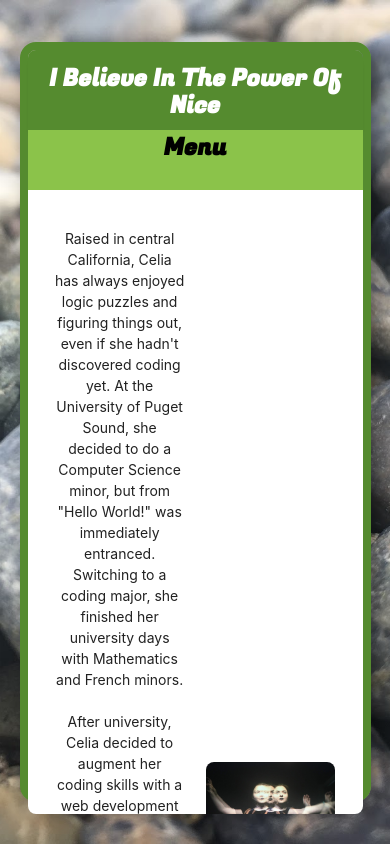
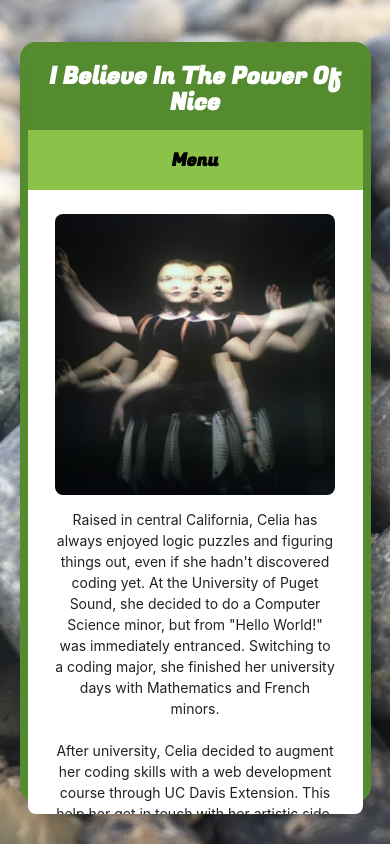
Before and after one commit to crizzo16/my-portfolio, a React (Create React App) app: page /#/ in a window 390 px wide. Built offline with nearby package versions, Linux system fonts and the light colour scheme.

Commit message:
Finish Resume page

```diff
--- a/src/App.js
+++ b/src/App.js
@@ -20,8 +20,8 @@ class App extends Component {
       <div className="App">
         <div className="frame">
           <div className="navigation">
-            <div className="page-header light-green darken-3">
-              <h2 id="page-title">
+            <div className="page-header light-green darken-3 flex f-vcenter f-center">
+              <h2 id="page-title" className="flex f-vcenter f-center">
                 <Routes>
                   <Route exact path="/" element="I Believe In The Power Of Nice" />
                   <Route path="/resume" element="A Lifetime of Learning" />
--- a/src/components/About.js
+++ b/src/components/About.js
@@ -3,8 +3,11 @@ import React from "react";
 function About(props) {
   return (
     <div className="container">
-      <div className="row">
-        <div className="col l7 s12">
+      <div className="row flex f-wrap f-around">
+        <div className="col xl5 l12 flex f-vcenter">
+          <img className="about-img" src="./assets/Celia01.jpeg" />
+        </div>
+        <div className="col xl7 l12">
           <p>
             Raised in central California, Celia has always enjoyed logic puzzles
             and figuring things out, even if she hadn't discovered coding yet.
@@ -28,9 +31,6 @@ function About(props) {
             them to play a board game or two.
           </p>
         </div>
-        <div className="col l5 s12 flex f-vcenter">
-          <img className="about-img" src="./assets/Celia01.jpeg" />
-        </div>
       </div>
       <div className="row mt-lg f-wrap">
         <div className="col s12 l6">
@@ -39,7 +39,8 @@ function About(props) {
               Currently Reading
             </p>
             <p className="fun-fact-content light-green lighten-3">
-              The Galaxy and the Ground Within by Becky Chambers
+              The Galaxy and the Ground Within by Becky Chambers, How to Keep
+              House While Drowning by KC Davis
             </p>
           </div>
         </div>
@@ -59,17 +60,17 @@ function About(props) {
               Currently Playing
             </p>
             <p className="fun-fact-content light-green lighten-3">
-              Battle for Bikini Bottom, Marvel Avengers
+              Battle for Bikini Bottom, Marvel Avengers, Ghosts of Saltmarsh
             </p>
           </div>
         </div>
         <div className="col l6 s12">
           <div className="about-fun-fact">
             <p className="fun-fact-header light-green darken-3">
-              Currently Running
+              Currently Learning
             </p>
             <p className="fun-fact-content light-green lighten-3">
-              Ghosts of Saltmarsh: Salvage Operation
+              Data Science,
             </p>
           </div>
         </div>
--- a/src/components/Resume.js
+++ b/src/components/Resume.js
@@ -10,7 +10,7 @@ function Resume() {
         life-long passion for organized data &amp; code, beautiful visuals, and
         learning new things.
       </p>
-      <div className="row flex f-around">
+      <div className="row flex">
         <div className="flex f-vcenter f-right">
           <img className="resume-img" src="./assets/resume-juggler.png" />
         </div>
@@ -39,11 +39,11 @@ function Resume() {
           </p>
         </div>
       </div>
-      <div className="row">
-        <div className="col l2 m12 flex f-vcenter">
+      <div className="row flex">
+        <div className="flex f-vcenter f-right">
           <img className="resume-img" src="./assets/resume-laptop.png" />
         </div>
-        <div className="col l10 m12">
+        <div className="section">
           <h5>Applications Built</h5>
           <p>
             <strong>Flipcause</strong> (
@@ -96,41 +96,50 @@ function Resume() {
           </ul>
         </div>
       </div>
-      <div className="row">
-        <div className="col l10 m12">
+      <div className="row flex">
+        <div className="flex f-vcenter f-right">
+          <img className="resume-img" src="./assets/resume-shaking-hands.png" />
+        </div>
+        <div className="section">
           <h5>Work Experience</h5>
           <p className="resume-left">
-            <strong>Flipcause</strong>, Remote<br />
+            <strong>Flipcause</strong>, Remote
+            <br />
             <i>Frontend Web Developer, 2021-2022</i>
           </p>
           <p className="resume-left">
-            <strong>All Things Right &amp; Relevant</strong>, Davis, CA<br />
+            <strong>All Things Right &amp; Relevant</strong>, Davis, CA
+            <br />
             <i>Sales Associate, 2017 - 2021</i>
           </p>
         </div>
-        <div className="col l2 m12 flex f-vcenter">
-          <img className="resume-img" src="./assets/resume-shaking-hands.png" />
-        </div>
       </div>
-      <div className="row">
-        <div className="col l2 m12 flex f-vcenter">
+      <div className="row flex">
+        <div className="flex f-vcenter f-right">
           <img className="resume-img" src="./assets/resume-graduate-cap.png" />
         </div>
-        <div className="col l10 m12">
+        <div className="section">
           <h5>Education</h5>
           <p className="resume-left">
-            <strong>Google Data Analytics Professional Certificate</strong><br />
-            <i>Google Career Certificates</i><br />
-            Gained a deeper understanding of Data Analytics practices, SQL, Excel/Google Sheets, and R.
+            <strong>Google Data Analytics Professional Certificate</strong>
+            <br />
+            <i>Google Career Certificates</i>
+            <br />
+            Gained a deeper understanding of Data Analytics practices, SQL,
+            Excel/Google Sheets, and R.
           </p>
           <p className="resume-left">
-            <strong>UC Davis Extension</strong>, Davis, CA<br />
+            <strong>UC Davis Extension</strong>, Davis, CA
+            <br />
             <i>Full Stack Web Development Program</i>
           </p>
           <p className="resume-left">
-            <strong>University of Puget Sound</strong>, Tacoma, WA<br />
-            <i>B.S. in Computer Science</i><br />
-            Minors in Mathematics and French. A member of Upsilon Pi Epsilon, Pi Mu Epsilon, and Phi Eta Sigma honor societies.
+            <strong>University of Puget Sound</strong>, Tacoma, WA
+            <br />
+            <i>B.S. in Computer Science</i>
+            <br />
+            Minors in Mathematics and French. A member of Upsilon Pi Epsilon, Pi
+            Mu Epsilon, and Phi Eta Sigma honor societies.
           </p>
         </div>
       </div>
--- a/src/components/assets/App.css
+++ b/src/components/assets/App.css
@@ -10,7 +10,7 @@
 }
 
 .flex { display: flex; }
-.f-center { justify-content: center; }
+.f-center { justify-content: center; align-items: center;}
 .f-vcenter { align-self: center;}
 .f-around { justify-content: space-around; }
 .f-wrap { flex-wrap: wrap !important; }
@@ -50,6 +50,8 @@ strong {font-weight: bold;}
   justify-content: space-around;
   height: 60px;
   font-weight: normal;
+  align-self: center;
+  align-items: center;
 }
 
 .navigation-sub .item, .sidenav-trigger {
@@ -62,7 +64,14 @@ strong {font-weight: bold;}
   text-decoration: none;
   font-weight: bold;
   color: black;
-  font-size: 24px;
+  font-size: 18px;
+}
+
+.sidenav-trigger {
+  display: none;
+  justify-content: center;
+  align-items: center;
+  align-self: center;
 }
 
 .navigation-sub .item:hover {
@@ -251,13 +260,15 @@ h5 {text-decoration: underline; margin-top: 0;}
 
 .section {
   max-width: 800px;
+  display: block;
+  min-width: 60%;
 }
 
 
 
 @media (max-width: 576px) {
   .sidenav-trigger {
-    display: block;
+    display: flex;
   }
 
   .navigation-sub .item {
@@ -290,10 +301,29 @@ h5 {text-decoration: underline; margin-top: 0;}
   .resume-sec .row {
     flex-wrap: wrap;
   }
+
+  .page-header h2 {
+    font-size: 24px !important;
+  }
+
+  .resume-sec .row {
+    align-items: center;
+    flex-direction: column;
+    margin-top: 40px;
+    margin-bottom: 40px;
+  }
 }
 
 @media (max-width: 1024px) {
   .App {
     max-width: 90%;
   }
+
+  .page-header h2 {
+    font-size: 32px;
+  }
+
+  .navigation-sub .item {
+    font-size: 16px;
+  }
 }
```
